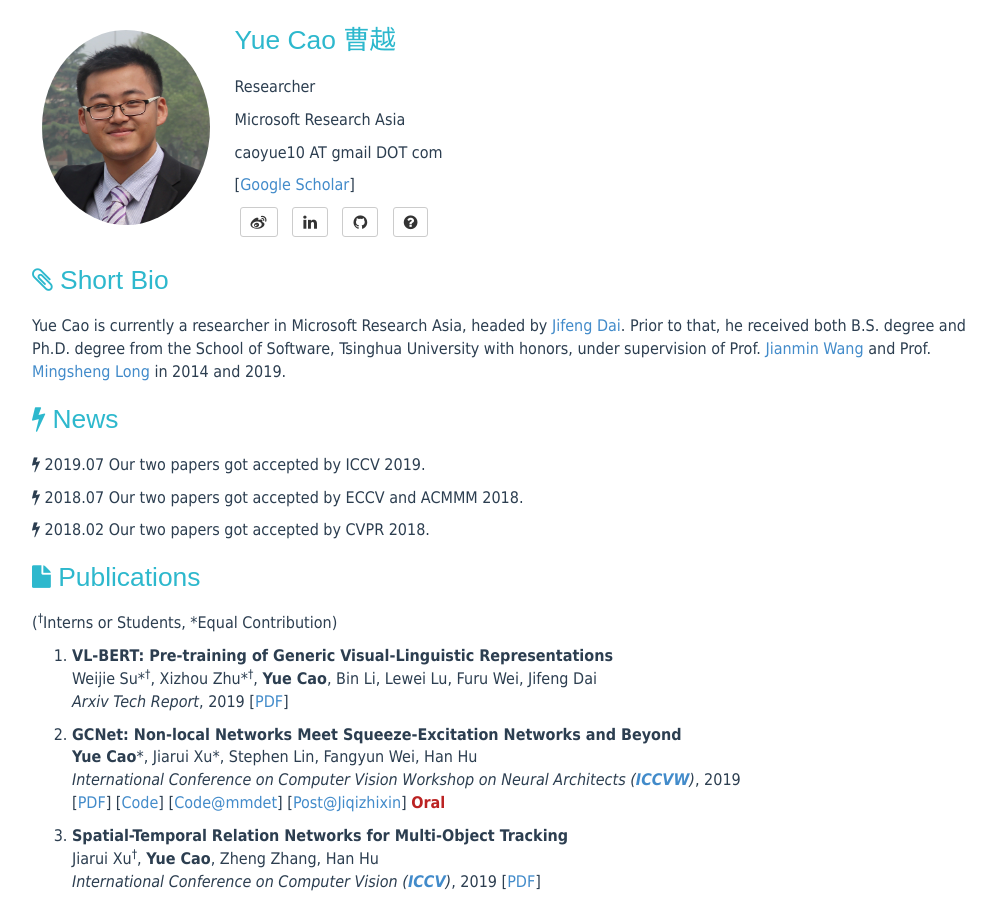
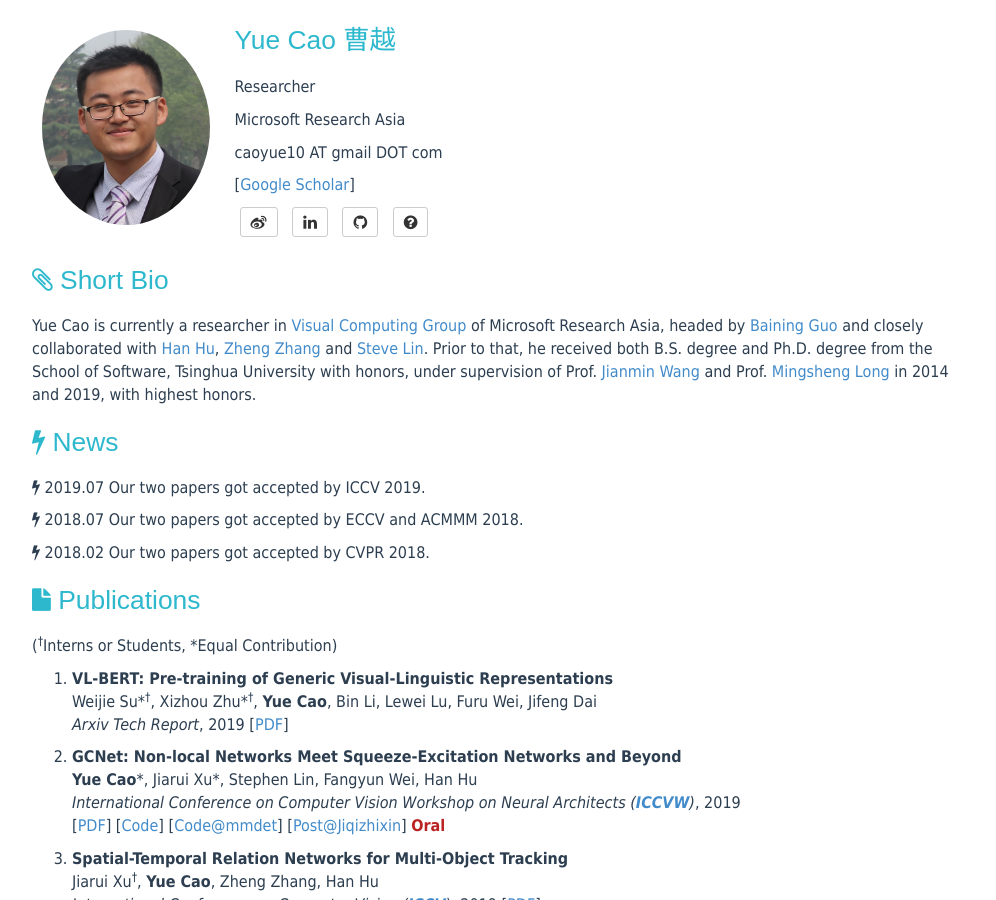
Before and after one commit to caoyue10/caoyue10.github.io, a Jekyll site: the page built from index.html, in a window 1280 px wide and 900 px high. Shown: the whole window, without its empty margins (138-1134 px from the left). Built offline with Jekyll 4.4.1, drawn with Linux system fonts in a browser that asks for light colours; the list of posts is cut into pages by our own code.

Commit message:
Update index.html

```diff
--- a/index.html
+++ b/index.html
@@ -8,7 +8,7 @@
         <h1 margin="0px"><i class="fa fa-paperclip"></i> Short Bio</h1>
     </header>
     <p>
-    Yue Cao is currently a researcher in Microsoft Research Asia, headed by <a href="http://jifengdai.org">Jifeng Dai</a>. Prior to that, he received both B.S. degree and Ph.D. degree from the School of Software, Tsinghua University with honors, under supervision of Prof. <a href="http://www.thss.tsinghua.edu.cn/publish/soft/3641/2010/20101214090035662150715/20101214090035662150715_.html">Jianmin Wang</a> and Prof. <a href="http://ise.thss.tsinghua.edu.cn/~mlong/"> Mingsheng Long</a> in 2014 and 2019.
+    Yue Cao is currently a researcher in <a href="https://www.microsoft.com/en-us/research/group/visual-computing/">Visual Computing Group</a> of Microsoft Research Asia, headed by <a href="https://www.microsoft.com/en-us/research/people/bainguo/">Baining Guo</a> and closely collaborated with <a href="https://www.microsoft.com/en-us/research/people/hanhu/">Han Hu</a>, <a href="https://www.microsoft.com/en-us/research/people/zhez/">Zheng Zhang</a> and <a href="https://www.microsoft.com/en-us/research/people/stevelin/">Steve Lin</a>. Prior to that, he received both B.S. degree and Ph.D. degree from the School of Software, Tsinghua University with honors, under supervision of Prof. <a href="http://www.thss.tsinghua.edu.cn/publish/soft/3641/2010/20101214090035662150715/20101214090035662150715_.html">Jianmin Wang</a> and Prof. <a href="http://ise.thss.tsinghua.edu.cn/~mlong/"> Mingsheng Long</a> in 2014 and 2019, with highest honors.
     </p>
 </div>
 
```
